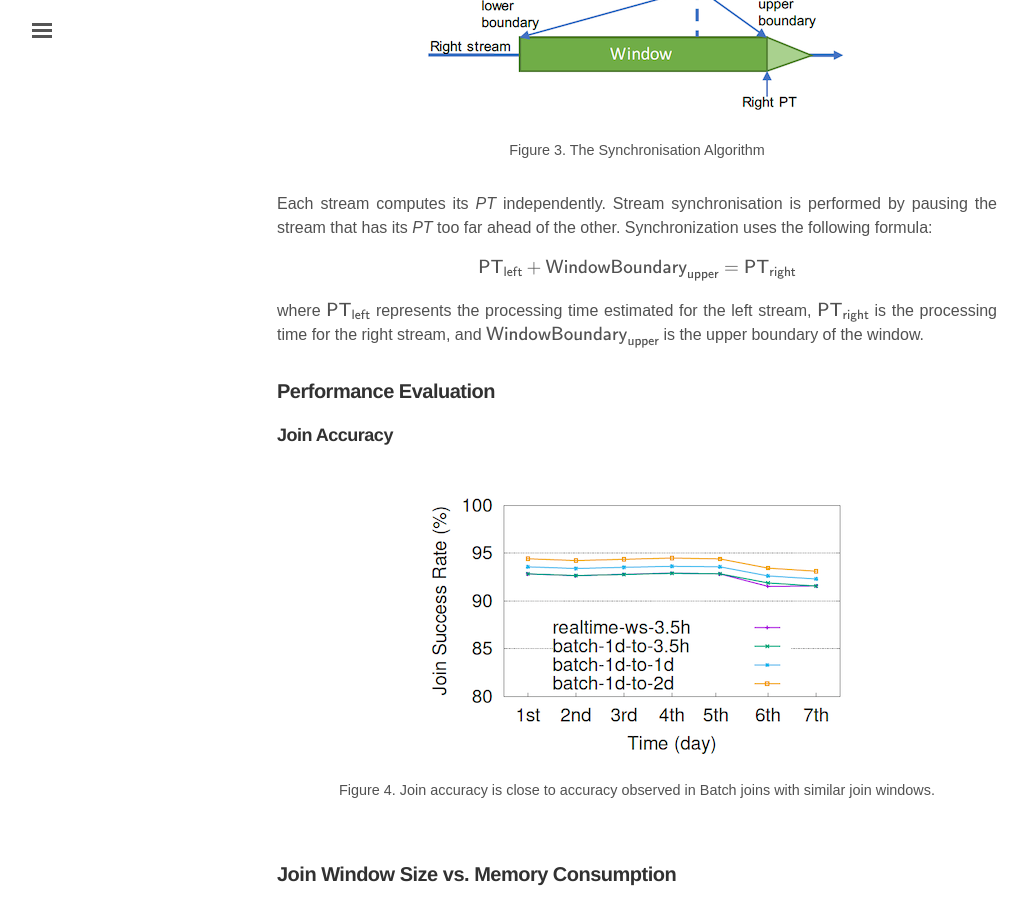
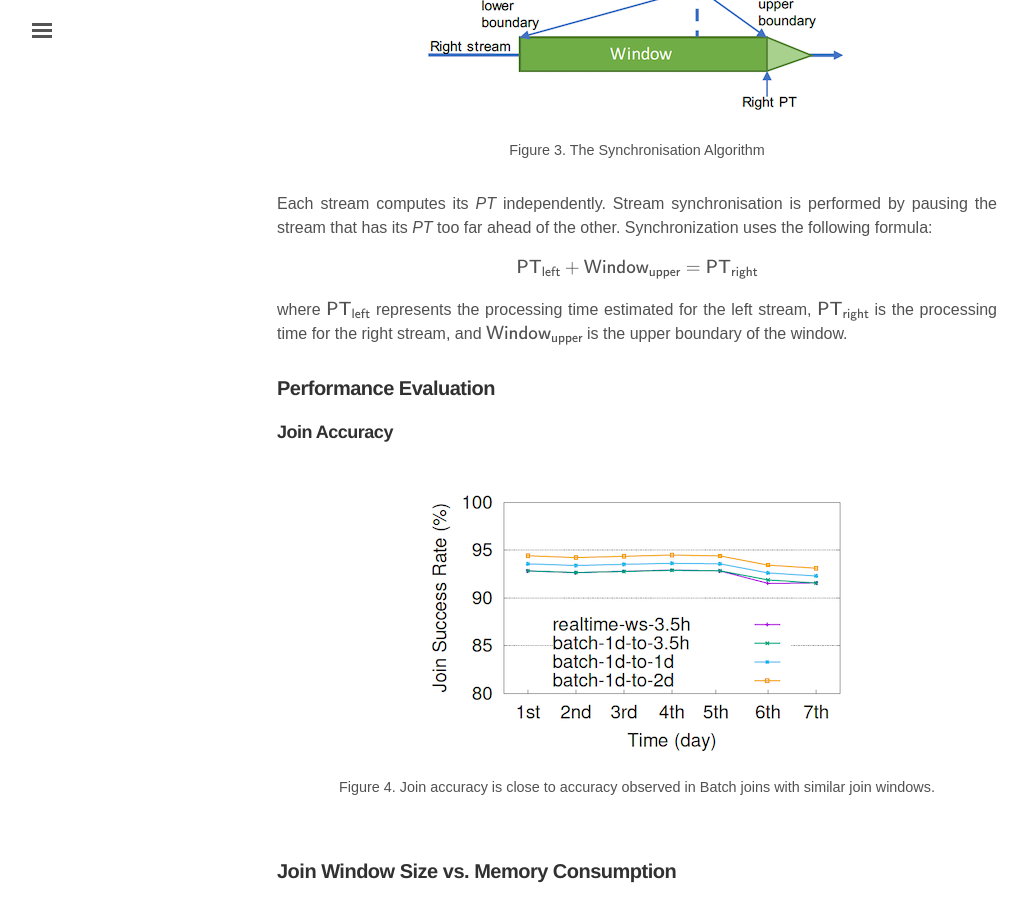
Before and after one commit to sujithjay/sujithjay.github.io, a Jekyll site: the page built from _posts/2020-04-27-Providing-Streaming-Joins-as-a-Service-at-Facebook.md, in a window 1280 px wide and 900 px high, scrolled down 4797 px. Shown: the whole window, without its empty margins (3-1031 px from the left). Built offline with Jekyll 4.4.1, drawn with Linux system fonts in a browser that asks for light colours; nearby versions of some CDN libraries; some web fonts are replaced; formulas are drawn with MathJax 3; comment, search, counter and statistics services are not loaded.

Commit message:
Providing Streaming Joins as a Service at Facebook

```diff
--- a/_posts/2020-04-27-Providing-Streaming-Joins-as-a-Service-at-Facebook.md
+++ b/_posts/2020-04-27-Providing-Streaming-Joins-as-a-Service-at-Facebook.md
@@ -124,9 +124,9 @@
 Each stream computes its _PT_ independently. Stream synchronisation is performed by pausing the stream that has its _PT_ too far
 ahead of the other. Synchronization uses the following formula:
 
-$$\mathsf{ PT_{left} + WindowBoundary_{upper} = PT_{right}}$$
+$$\mathsf{ PT_{left} + Window_{upper} = PT_{right}}$$
 
-where $$\mathsf{ PT_{left}}$$ represents the processing time estimated for the left stream, $$\mathsf{ PT_{right}}$$ is the processing time for the right stream, and $$\mathsf{WindowBoundary_{upper}}$$ is the upper boundary of the window.
+where $$\mathsf{ PT_{left}}$$ represents the processing time estimated for the left stream, $$\mathsf{ PT_{right}}$$ is the processing time for the right stream, and $$\mathsf{Window_{upper}}$$ is the upper boundary of the window.
 
 ### Performance Evaluation
 
```
